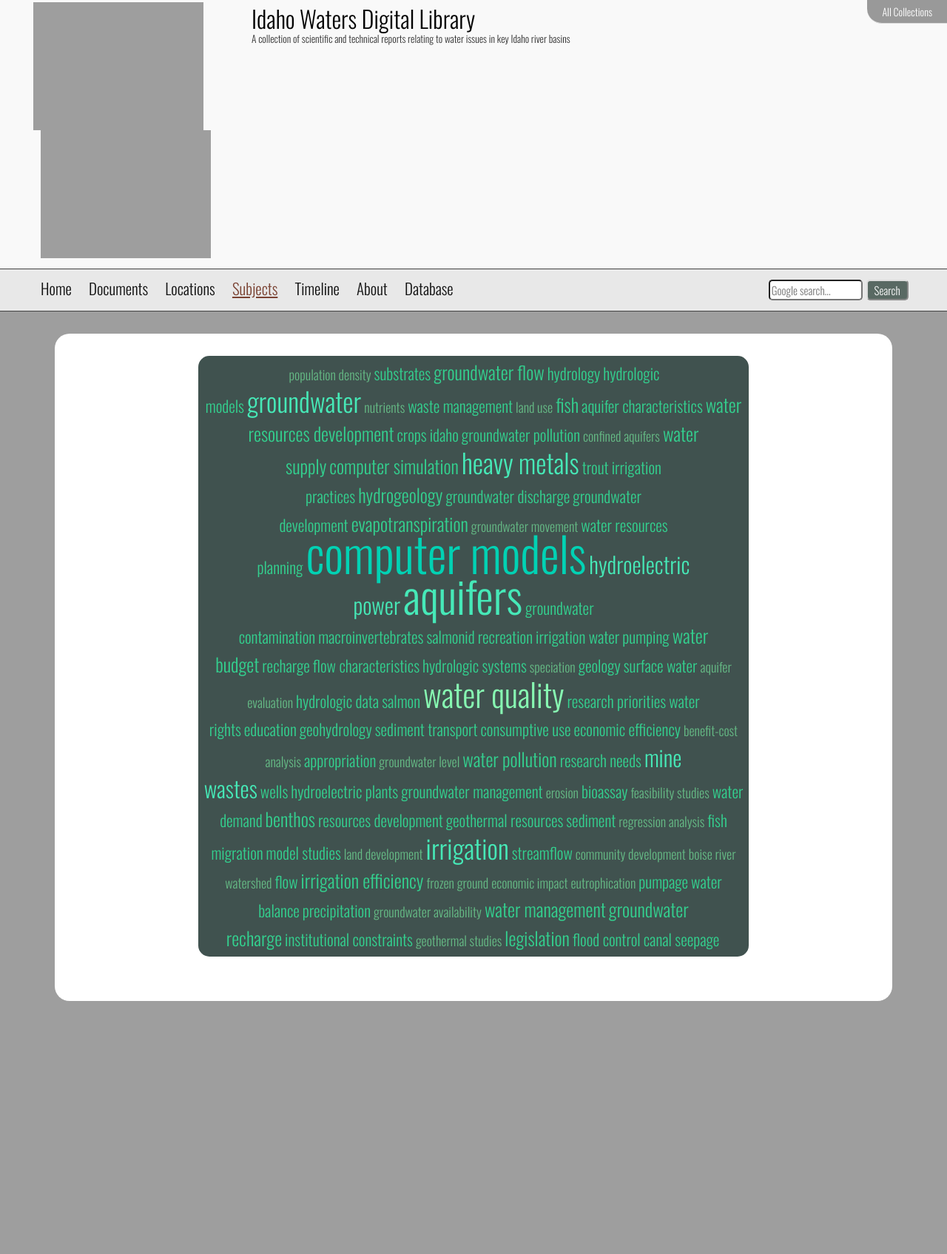
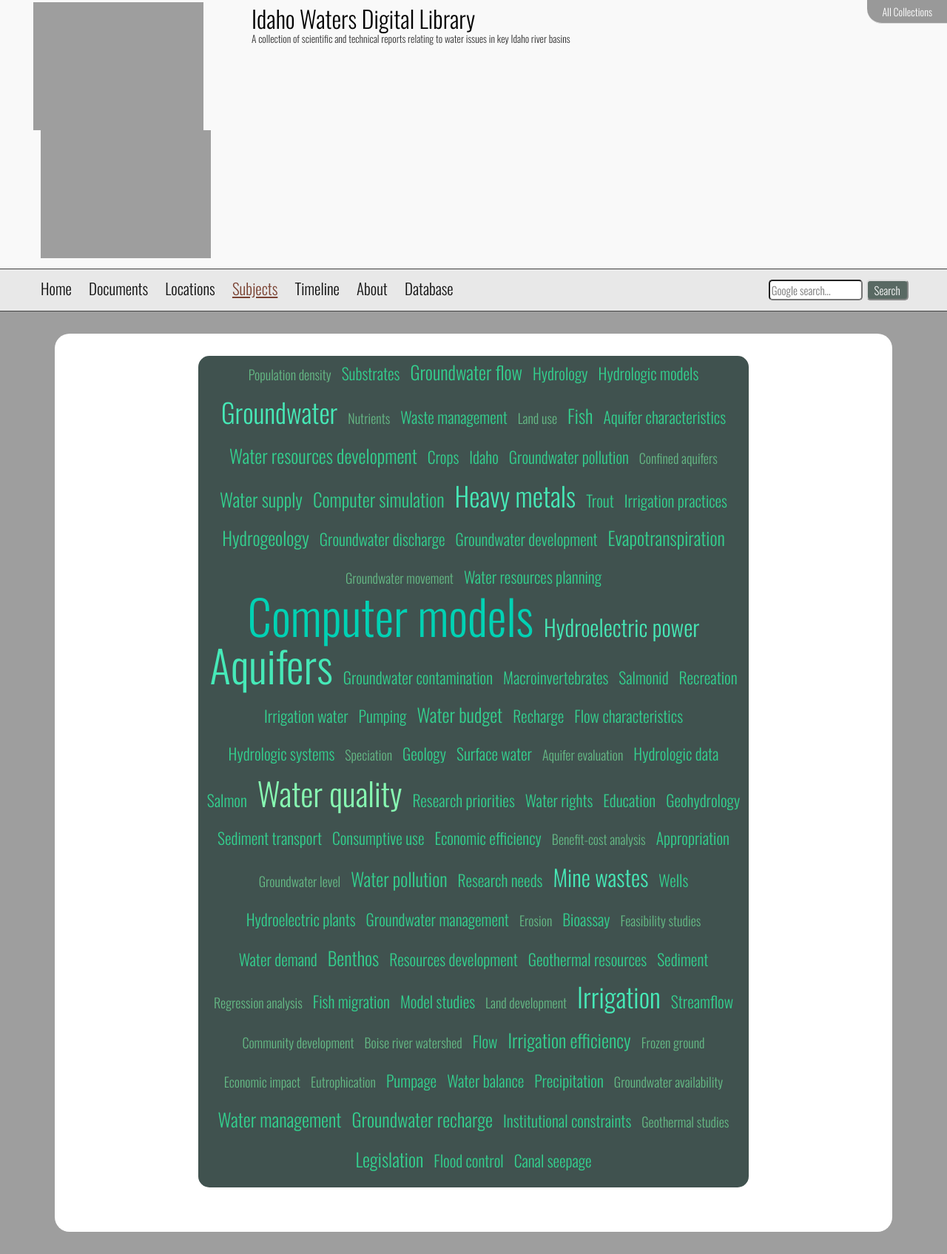
Before and after one commit to uidaholib/iwdl_source, a Jekyll site: the page built from subjects.md, in a window 1280 px wide. Shown: the whole page at 74% size. Built offline with Jekyll 4.4.1, drawn with Linux system fonts in a browser that asks for light colours; before the commit the page ends 1383 px from its top, so only the background shows below that.

Commit message:
tweak subject cloud

```diff
--- a/_sass/_layout.scss
+++ b/_sass/_layout.scss
@@ -742,13 +742,10 @@ width:60%;}
 position:absolute;
 }
 
-/** /Google Map **/
-
 /*  Tagcrowd Subject Cloud CSS */
 .box5{
   background: #fff; color:#000;
   margin:0% auto;
-
     margin-top:20px;
   margin-bottom:30px;
 border:none;
@@ -760,17 +757,17 @@ padding:25px 10px 5px 10px;
   -webkit-box-shadow: 15px 15px 15px #333;
   box-shadow: 15px 15px 15px #333;
   width:90%;
-
-  }
-
+  }
 #htmltagcloud{line-height:2.0em;word-spacing:normal;letter-spacing:normal;text-transform:none;text-align:center;text-indent:0; -webkit-border-radius: 15px;
 -moz-border-radius: 15px;
 border-radius: 15px;  }
-#htmltagcloud a:link{text-decoration:none;padding:2px;}#htmltagcloud a:visited{text-decoration:none}#htmltagcloud a:hover{color:white;background-color:#46E9B8; -webkit-border-radius: 15px;
+#htmltagcloud a:link{text-decoration:none;padding:2px;}
+#htmltagcloud a:visited{text-decoration:none}
+#htmltagcloud a:hover{color:white;background-color:#46E9B8; -webkit-border-radius: 15px;
 -moz-border-radius: 15px;
 border-radius: 15px; padding:2px;}
 #htmltagcloud a:active{color:white;background-color:#65BA85;}
-.wrd{padding:0;position:relative;}
+.wrd{padding:0 5px;display:inline-block;}
 .wrd a{text-decoration:none;}
 .tagcloud0{font-size:0.8em;color:#65BA85;z-index:10;}
 .tagcloud0 a{color:#65BA85;}
--- a/subjects.md
+++ b/subjects.md
@@ -20,7 +20,7 @@ permalink: /subjects/
 <div id="htmltagcloud" style="margin: 0px 30px 30px; background: none repeat scroll 0% 0% rgb(64, 82, 79); padding: 4px;"></div>
 
 <script>
-var subjectTerms = [ {%- for unique in uniqueSubjects -%}{%- assign count = 0 -%}{%- for c in subjects -%}{%- if c == unique -%}{%- assign count = count | plus: 1 -%}{%- endif -%}{%- endfor -%}{%- if count > 5 -%}{ "subject" : "{{ unique }}", "count" : {{ count }} }{% if forloop.last == false %}, {% endif %}{% endif %}{% endfor %} ];
+var subjectTerms = [ {%- for unique in uniqueSubjects -%}{%- assign count = 0 -%}{%- for c in subjects -%}{%- if c == unique -%}{%- assign count = count | plus: 1 -%}{%- endif -%}{%- endfor -%}{%- if count > 5 -%}{ "subject" : "{{ unique | capitalize }}", "count" : {{ count }} }{% if forloop.last == false %}, {% endif %}{% endif %}{% endfor %} ];
 var counts = subjectTerms.map(function(obj){ return obj.count; });
 var countMax = counts.reduce(function(a, b) {
     return Math.max(a, b);
@@ -48,7 +48,7 @@ function makeGrid(array) {
   var item;
   for (i = 0; i < array.length; i++) {
       var size = mapSize(array[i].count)
-      item = '<span class="wrd tagcloud' + size + '"><a target="_blank" href="https://digital.lib.uidaho.edu/cdm4/results.php?CISOOP1=exact&amp;CISOBOX1=' + array[i].subject + '&amp;CISOFIELD1=subjed&amp;CISOOP2=exact&amp;CISOBOX2=&amp;CISOFIELD2=creato&amp;CISOOP3=any&amp;CISOBOX3=&amp;CISOFIELD3=descri&amp;CISOOP4=none&amp;CISOBOX4=&amp;CISOFIELD4=CISOSEARCHALL&amp;CISOROOT=/idahowater&amp;t=s">' + array[i].subject + '</a></span>';
+      item = '<p class="wrd tagcloud' + size + '"><a target="_blank" href="https://digital.lib.uidaho.edu/cdm4/results.php?CISOOP1=exact&amp;CISOBOX1=' + array[i].subject + '&amp;CISOFIELD1=subjed&amp;CISOOP2=exact&amp;CISOBOX2=&amp;CISOFIELD2=creato&amp;CISOOP3=any&amp;CISOBOX3=&amp;CISOFIELD3=descri&amp;CISOOP4=none&amp;CISOBOX4=&amp;CISOFIELD4=CISOSEARCHALL&amp;CISOROOT=/idahowater&amp;t=s">' + array[i].subject + '</a></p>';
       cloud.innerHTML += item;
   }
   }
```
Lines whose indentation alone changed are shown as unchanged.
